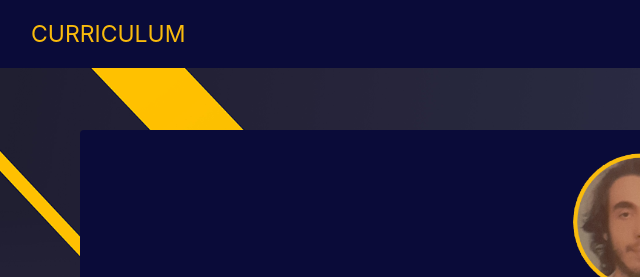
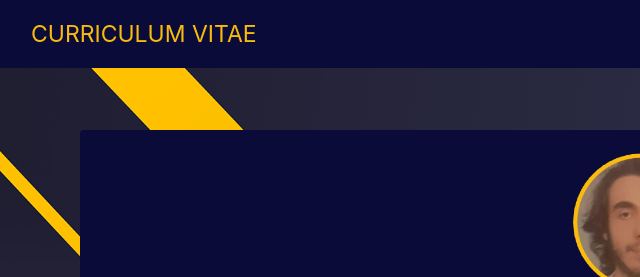
Before and after one commit to Rzvn99/CuriculumVitae, a plain HTML site: page index.html in a window 1280 px wide. Shown: the top 277 px of the page, 0-640 px from the left. Drawn offline with nearby package versions, Linux system fonts and the light colour scheme; a web font is replaced by a local one.

Commit message:
Update index.html

```diff
--- a/index.html
+++ b/index.html
@@ -35,7 +35,7 @@
 
 <body id="first">
     <nav class="navbar navbar-light navbar-expand-md bounce animated" style="background-color: #0a0b39;margin-left: 0px;margin-right: 0px;/*border: inset;*/border-color: white;width: 100%;position: fixed;z-index: 100;">
-        <div class="container-fluid"><a class="navbar-brand" data-bs-hover-animate="flash" href="#" style="color: rgb(249,187,12);">CURRICULUM</a><button data-toggle="collapse" class="navbar-toggler" data-target="#navcol-1" style="background-color: rgb(249,187,12);border: groove;"><span class="sr-only">Toggle navigation</span><span class="navbar-toggler-icon" style="filter: invert(1);"></span></button>
+        <div class="container-fluid"><a class="navbar-brand" data-bs-hover-animate="flash" href="#" style="color: rgb(249,187,12);">CURRICULUM VITAE</a><button data-toggle="collapse" class="navbar-toggler" data-target="#navcol-1" style="background-color: rgb(249,187,12);border: groove;"><span class="sr-only">Toggle navigation</span><span class="navbar-toggler-icon" style="filter: invert(1);"></span></button>
             <div
                 class="collapse navbar-collapse" id="navcol-1">
                 <ul class="nav navbar-nav ml-auto">
```
